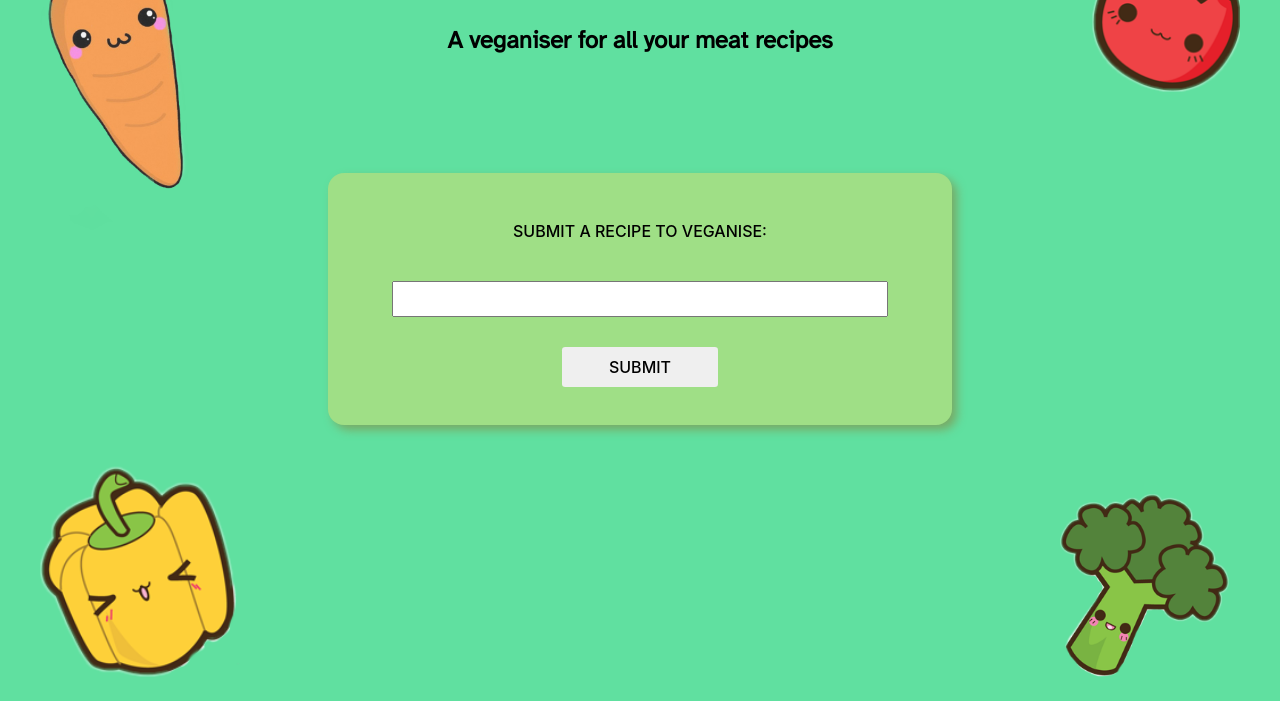
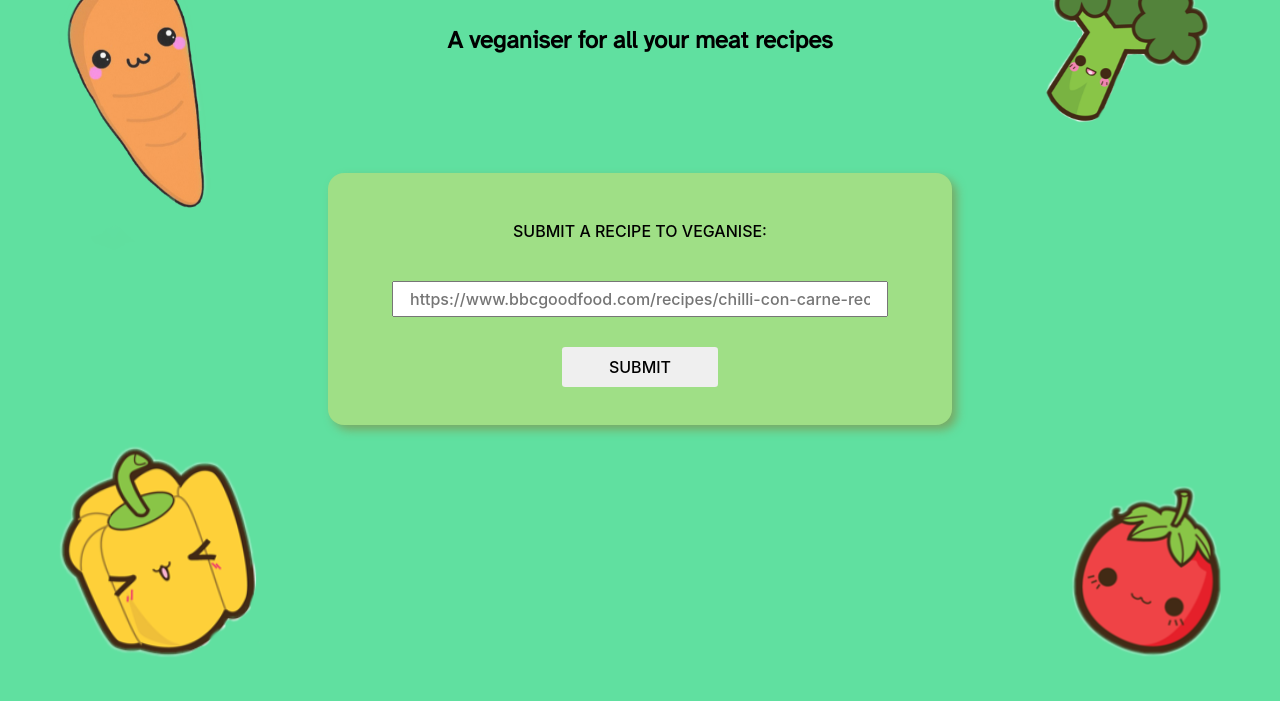
Before and after one commit to Aishling13/Veganiser, a React app in the folder front-end/: page / in a window 1280 px wide. Shown: the part 101-802 px from the top of the page. Built offline with nearby package versions, Linux system fonts and the light colour scheme.

Commit message:
extra frontend changes

```diff
--- a/front-end/src/homepage/homepage.css
+++ b/front-end/src/homepage/homepage.css
@@ -1,3 +1,15 @@
+@keyframes wiggle {
+  0% {
+    transform: rotate(10deg);
+  }
+  50% {
+    transform: rotate(-10deg);
+  }
+  100% {
+    transform: rotate(10deg);
+  }
+}
+
 .title-box {
   display: grid;
   place-items: center;
@@ -67,15 +79,15 @@
   position: absolute;
   top: 0;
   left: 0;
-  padding: 20px 40px;
+  padding: 40px 60px;
 }
 
 .tomato {
   width: 150px;
   position: absolute;
-  top: 0;
+  bottom: 0;
   right: 0;
-  padding: 20px 40px;
+  padding: 40px 60px;
 }
 
 .pepper {
@@ -83,13 +95,19 @@
   position: absolute;
   bottom: 0;
   left: 0;
-  padding: 20px 40px;
+  padding: 40px 60px;
 }
 
 .broccoli {
   width: 200px;
   position: absolute;
-  bottom: 0;
+  top: 0;
   right: 0;
-  padding: 20px 40px;
+  padding: 40px 60px;
 }
+
+.wiggler {
+  animation: wiggle 2s;
+  animation-timing-function: ease-in-out;
+  animation-iteration-count: infinite;
+}
--- a/front-end/src/homepage/homepage.js
+++ b/front-end/src/homepage/homepage.js
@@ -21,13 +21,13 @@ function HomePage({ setVeganisedUrl }) {
       </div>
       <div className="content-box">
         <p>Submit a recipe to Veganise:</p>
-        <input onChange={e => setInputValue(e.target.value)}/>
+        <input onChange={e => setInputValue(e.target.value)} placeholder="https://www.bbcgoodfood.com/recipes/chilli-con-carne-recipe" type="text"/>
         <button className="submit-button" onClick={() => handleSubmit()}>Submit</button>
       </div>
-      <img className="carrot" src={carrot} alt="cartoon carrot"/>
-      <img className="tomato" src={tomato} alt="cartoon tomato"/>
-      <img className="pepper" src={pepper} alt="cartoon pepper"/>
-      <img className="broccoli" src={broccoli} alt="cartoon broccoli"/>
+      <img className="carrot wiggler" src={carrot} alt="#"/>
+      <img className="tomato wiggler" src={tomato} alt="#"/>
+      <img className="pepper wiggler" src={pepper} alt="#"/>
+      <img className="broccoli wiggler" src={broccoli} alt="#"/>
     </div>
   );
 }
--- a/front-end/src/veganisedpage/veganisedpage.css
+++ b/front-end/src/veganisedpage/veganisedpage.css
@@ -1,5 +1,47 @@
+@keyframes rotation {
+    from {
+      transform: rotate(0deg);
+    }
+    to {
+      transform: rotate(359deg);
+    }
+}
+
 iframe {
     width: 100vw;
     height: 100vh;
     overflow: hidden;
 }
+
+.loading-page {
+    height: 100vh;
+    display: grid;
+    place-items: center;
+}
+
+.loading-group {
+    display: grid;
+    justify-items: center;
+}
+
+.loading-pepper {
+    width: 250px;
+    animation: rotation 2s;
+    animation-iteration-count: infinite;
+}
+
+.carrot {
+    width: 150px;
+    position: absolute;
+    top: 0;
+    left: 0;
+    padding: 40px 60px;
+}
+
+.tomato {
+    width: 150px;
+    position: absolute;
+    bottom: 0;
+    right: 0;
+    padding: 40px 60px;
+}
--- a/front-end/src/veganisedpage/veganisedpage.js
+++ b/front-end/src/veganisedpage/veganisedpage.js
@@ -1,4 +1,7 @@
 import './veganisedpage.css'
+import pepper from '../images/pepper.png';
+import carrot from '../images/carrot.jpg';
+import tomato from '../images/tomato.png';
 
 import { useState, useEffect } from 'react'
 
@@ -25,11 +28,20 @@ function VeganisedPage({ veganisedUrl }) {
   }, [veganisedUrl])
 
   if (!pageReady) {
-    return <>Loading</>
+    return (
+      <div className="loading-page">
+        <div className="loading-group">
+          <img className="loading-pepper" src={pepper} alt="#"/>
+          <h2>Loading...</h2>
+        </div>
+      </div>
+    )
   } else {
     return (
       <div>
         <iframe id="VeganisedPage" title="VeganisedPage" src="about:blank"/>
+        <img className="carrot wiggler" src={carrot} alt="#"/>
+        <img className="tomato wiggler" src={tomato} alt="#"/>
       </div>
     )
   }
```
